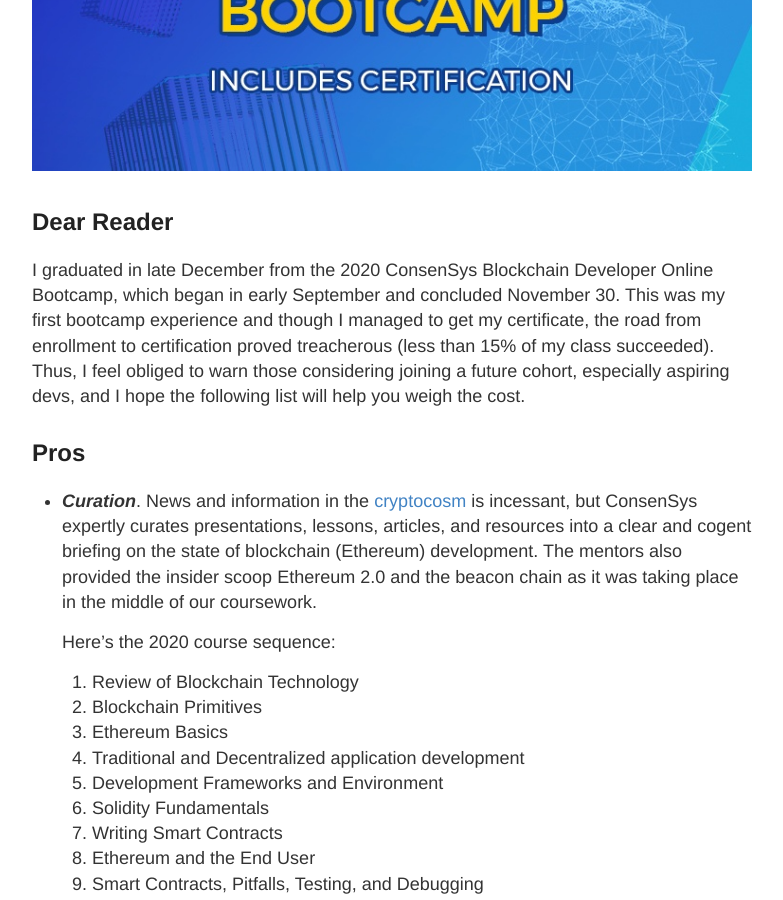
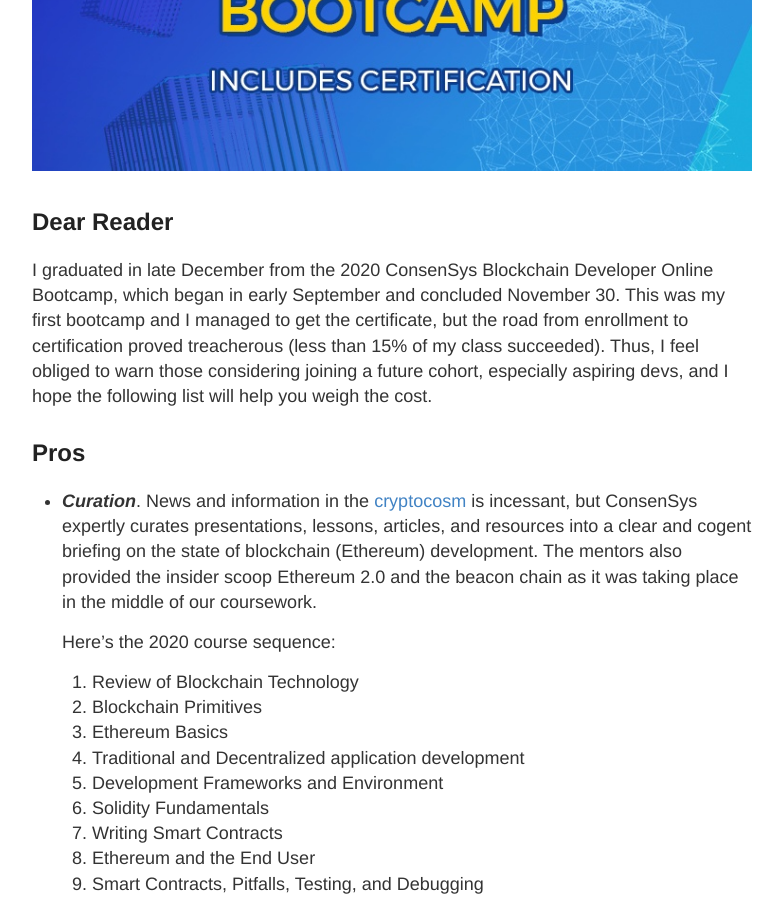
Before and after one commit to poastmil/junsunglee.com, a Jekyll site: the page built from _posts/2021-2-12-ConsenSys-Blockchain-Developer-Bootcamp.md, in a window 1280 px wide and 900 px high, scrolled down 494 px. Shown: the whole window, without its empty margins (248-1031 px from the left). Built offline with Jekyll 4.4.1, drawn with Linux system fonts in a browser that asks for light colours; some of the changed text lies outside the part shown.

Commit message:
Deleted GeorgeGilder.md and updated first post

```diff
--- a/_posts/2021-2-12-ConsenSys-Blockchain-Developer-Bootcamp.md
+++ b/_posts/2021-2-12-ConsenSys-Blockchain-Developer-Bootcamp.md
@@ -10,7 +10,7 @@
 
 ## Dear Reader
 
-I graduated in late December from the 2020 ConsenSys Blockchain Developer Online Bootcamp, which began in early September and concluded November 30. This was my first bootcamp experience and though I managed to get my certificate, the road from enrollment to certification proved treacherous (less than 15% of my class succeeded). Thus, I feel obliged to warn those considering joining a future cohort, especially aspiring devs, and I hope the following list will help you weigh the cost.
+I graduated in late December from the 2020 ConsenSys Blockchain Developer Online Bootcamp, which began in early September and concluded November 30. This was my first bootcamp and I managed to get the certificate, but the road from enrollment to certification proved treacherous (less than 15% of my class succeeded). Thus, I feel obliged to warn those considering joining a future cohort, especially aspiring devs, and I hope the following list will help you weigh the cost.
 
 
 ## Pros
```
Also changed, not shown: other parts of _posts/2021-2-12-ConsenSys-Blockchain-Developer-Bootcamp.md (+1 -1 lines), _posts/2021-2-1-GeorgeGilder.md (deleted, +0 -19 lines).
